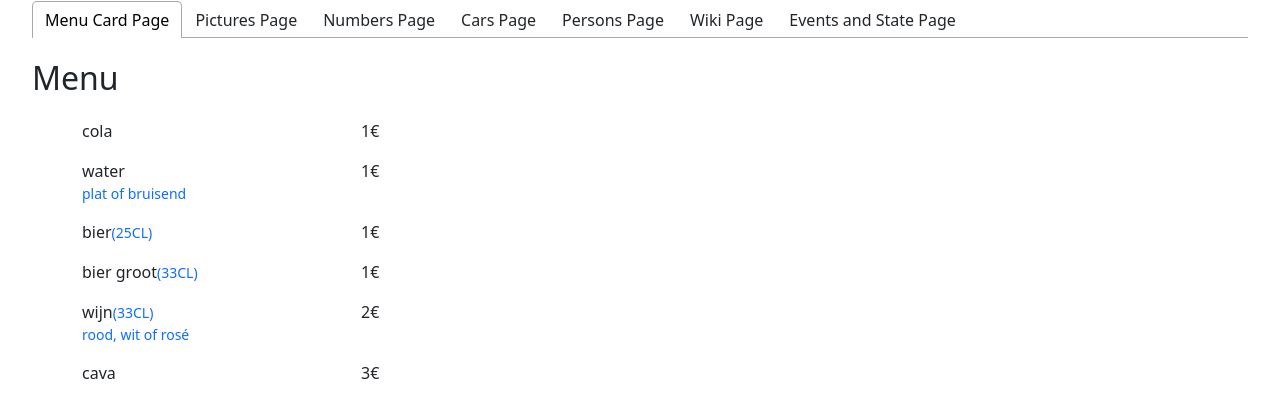
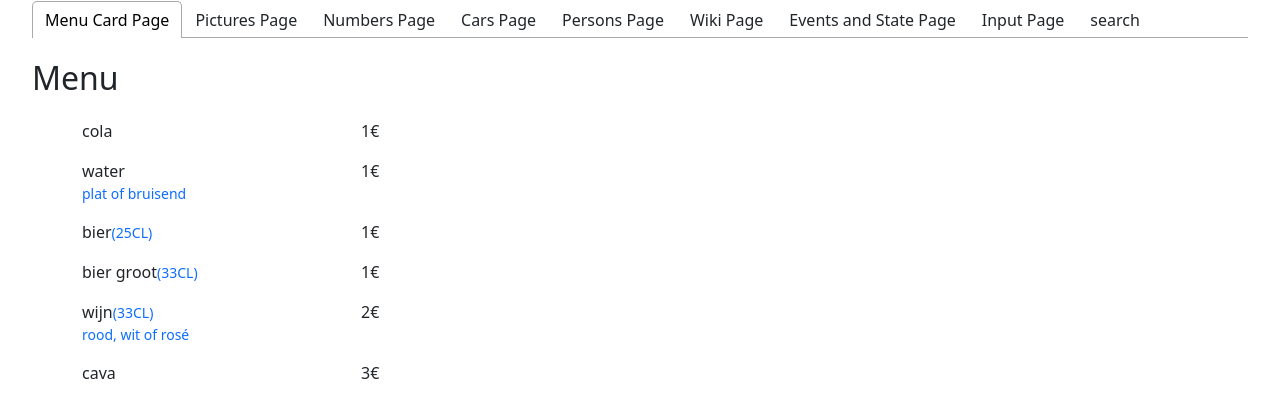
Before and after one commit to Jitse2003/dynamic_oefeningen, a React (Create React App) app: page / in a window 1280 px wide. Shown: the top 418 px of the page. Built offline with nearby package versions, Linux system fonts and the light colour scheme.

Commit message:
Search persons

```diff
--- a/src/App.js
+++ b/src/App.js
@@ -8,10 +8,12 @@ import {NumbersPage} from "./pages/NumbersPage";
 import {CarsPage} from "./pages/CarsPage";
 import {PersonsPage} from "./pages/PersonsPage";
 import {EventAndStatePage} from "./pages/EventAndStatePage";
+import {SearchPersonsPage} from "./pages/SearchPersonsPage";
 import {Tab, TabList, TabPanel, Tabs} from "react-tabs";
 import 'react-tabs/style/react-tabs.css';
 import 'bootstrap/dist/css/bootstrap.min.css';
 import {WikiPage} from "./pages/WikiPage";
+import {InputPage} from "./pages/InputPage";
 
 function App() {
     return (
@@ -24,6 +26,8 @@ function App() {
                 <Tab>Persons Page</Tab>
                 <Tab>Wiki Page</Tab>
                 <Tab>Events and State Page</Tab>
+                <Tab>Input Page</Tab>
+                <Tab>search</Tab>
             </TabList>
             <TabPanel>
                 <MenuCardPage products={PRODUCTS_DATA}/>
@@ -46,6 +50,12 @@ function App() {
             <TabPanel>
                 <EventAndStatePage/>
             </TabPanel>
+            <TabPanel>
+                <InputPage/>
+            </TabPanel>
+            <TabPanel>
+                <SearchPersonsPage persons={PERSON_DATA}/>
+            </TabPanel>
         </Tabs>
 
     );
--- /dev/null
+++ b/src/pages/InputPage.js
@@ -0,0 +1,19 @@
+import {useState} from "react";
+
+export function InputPage() {
+    const [testInput, setTestInput] = useState();
+
+    return (
+        <div className="mx-3">
+            <div className="m-3">
+                <label htmlFor="search">test input: </label>
+                <input id="search" value={testInput} onChange={e => setTestInput(e.target.value)}/>
+            </div>
+            <div className="m-3">
+                <label htmlFor="search">test input: </label>
+                <input id="search" value={testInput} onChange={e => setTestInput(e.target.value)}/>
+            </div>
+            <p>De waarde is: {testInput}</p>
+        </div>
+    );
+}
--- /dev/null
+++ b/src/pages/SearchPersonsPage.js
@@ -0,0 +1,28 @@
+import {Persons} from "../components/Persons";
+import {useState} from "react";
+
+export function SearchPersonsPage(props){
+    const {persons} = props;
+    const [searchText, setSearchText] = useState();
+
+    const filteredPersons = persons.filter(
+        (person) =>
+            person.name.toLowerCase().includes(searchText) ||
+            person.city.toLowerCase().includes(searchText)
+    );
+
+    return <div>
+        <div className="mx-3">
+            <div className="m-3">
+                <label htmlFor="search">Search: </label>
+                <input
+                    id="search"
+                    value={searchText}
+                    onChange={(e) => setSearchText(e.target.value)}
+                />
+            </div>
+        </div>
+        <Persons title={"alle personen"} persons={filteredPersons} defaultIsOpen={true} />
+    </div>
+
+}
```
